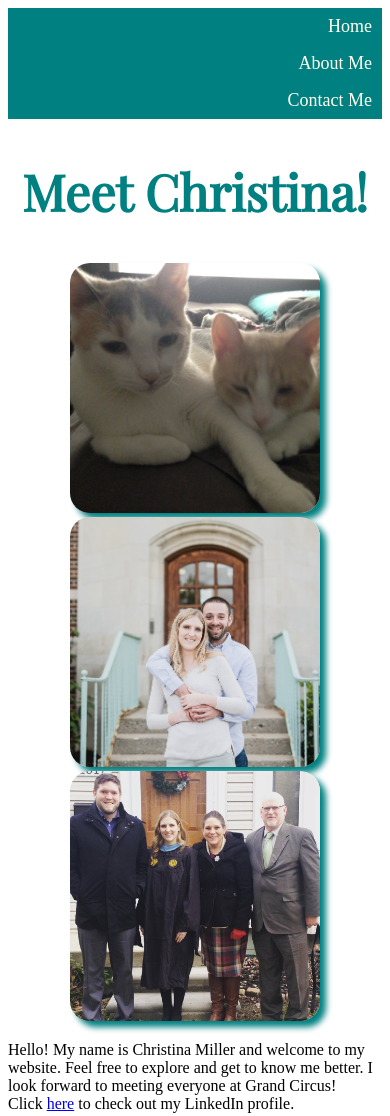
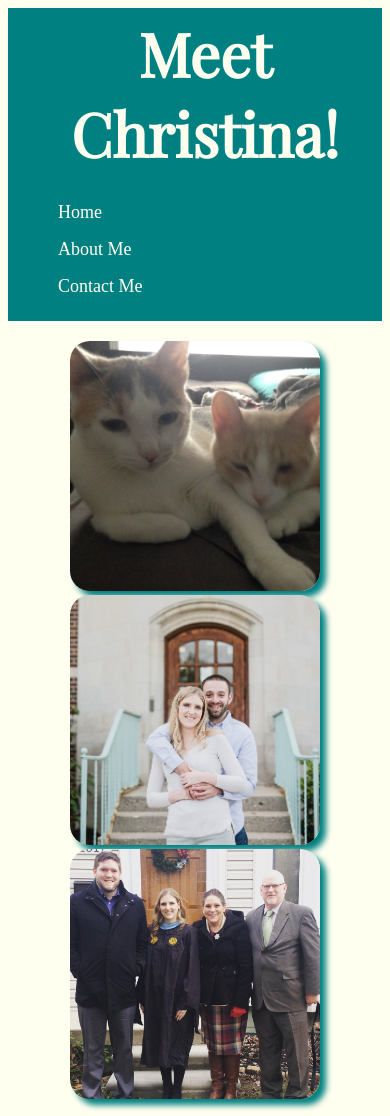
Before and after one commit to cmmiller406/miller-portfolio, a plain HTML site: page index.html in a window 390 px wide. Shown: the top 1116 px of the page. Drawn offline with nearby package versions, Linux system fonts and the light colour scheme; a web font is replaced by a local one.

Commit message:
final draft

```diff
--- a/index.html
+++ b/index.html
@@ -5,15 +5,24 @@
 		<link href="https://fonts.googleapis.com/css?family=Playfair+Display|Sumana" rel="stylesheet">
 		<meta name="viewport" content="width=device-width, initial-scale=1.0">
 		<meta charset= "utf-8">
+   <header>
 		<title> Meet Christina! </title>
-  </head>
-  <div class="topnav">
-	<a class="active" href="index.html"> Home </a>
-	<a href="about.html"> About Me </a>
-	<a href="contact.html"> Contact Me </a>
-  </div>
+		<nav class="navbar">
+			<h1 class= "greeting"> Meet Christina! </h1>
+			<ul class="main-nav"
+				<li>
+					<a class="nav-links" href="index.html"> Home </a>
+				</li>
+				<li>
+					<a class="nav-links" a href="about.html"> About Me </a>
+				</li>
+				<li>
+					<a class="nav-links" a href="contact.html"> Contact Me </a>
+				</li>
+			</ul>
+		</nav>
+	</header>
 	<body>
-	<h1> Meet Christina! </h1>
 		<div class="images-container">
 			<div class= "cats">
 				<img src="images/IMG_2413.jpg" alt="My Two Cats">
@@ -25,6 +34,6 @@
 				<img src="images/mygraduation.jpg" alt="Graduation Photo">
 			</div>
 		</div>
-	<p> Hello! My name is Christina Miller and welcome to my website. Feel free to explore and get to know me better. I look forward to meeting everyone at Grand Circus! <br> Click <a href="http://www.linkedin.com/in/christina-miller-234052168"> here</a> to check out my LinkedIn profile.</p>
+		<p> Hello! My name is Christina Miller and welcome to my website. Feel free to explore and get to know me better. I look forward to meeting everyone at Grand Circus! <br> Click <a href="http://www.linkedin.com/in/christina-miller-234052168" id="profile"> here</a> to check out my LinkedIn profile.</p>
 	</body>
 </html>
--- a/stylesheet.css
+++ b/stylesheet.css
@@ -1,4 +1,10 @@
 @charset "UTF-8"
+
+* {
+	box-sizing: border-box;
+	padding: 0;
+	margin: 0;
+}
 
 body {
 	background-color: ivory;
@@ -11,6 +17,7 @@ h1 {
 	font-family: 'Playfair Display', serif;
 	padding: 5px;
 }
+
 h2 {
 	color: ivory;
 	background-color: teal;
@@ -32,18 +39,53 @@ p, li {
 	font-family: 'Sumana', serif;
 }
 
-.topnav {
+.navbar {
 	background-color: teal;
-	overflow: hidden;
 	display: flex;
 	justify-content: flex-end;
-	flex-wrap: wrap;
+}
+
+.main-nav {
+	list-style-type: none;
+	margin-right: 30px;
+	display: flex;
+	flex-direction: row;
+}
+
+.main-nav li {
+	text-align: center;
+	margin: 0;
+}
+
+.greeting {
+	color: ivory;
+	display: inline-block;
+	font-size: 60px;
+	margin-top: 0px;
+	margin-left: 20px;
+	margin-bottom: 0px;
+	align-text: center;
+}
+
+.nav-links:hover {
+	background-color: ivory;
+	color: teal;
+}
+
+.nav-links {
+	float: right;
+	color: ivory;
+	text-align: right;
+	padding: 8px 10px;
+	text-decoration: none;
+	font-family: 'Sumana', serif;
+	font-size: 18px;
 }
 
 .images-container {
 	display: flex;
 	justify-content: space-around;
-	flex-wrap: wrap;
+	padding: 20px;
 }
 
 form {
@@ -76,19 +118,9 @@ textarea {
 	height: 5em;
 }
 
-.topnav a{
-	float: right;
-	color: ivory;
-	text-align: right;
-	padding: 8px 10px;
-	text-decoration: none;
-	font-family: 'Sumana', serif;
-	font-size: 18px;
-}
-
-a:hover {
+#profile:hover {
 	background-color: ivory;
-	color: black;
+	color: teal;
 }
 
 input[type=text], textarea{
@@ -99,11 +131,33 @@ input[type=text], textarea{
 }
 
 @media screen and (max-width: 768px) {
-	main {
+	.navbar {
 		flex-direction: column;
+		justify-content: flex-start;
+		align-items: flex-start;
 	}
-	.topnav {
+
+	.nav-links {
 		flex-direction: column;
-		justify-content: left;
+		justify-content: flex-start;
+		align-items: flex-start;
 	}
-}
+
+	.greeting {
+		flex-direction: column;
+		justify-content: center;
+		align-items: center;
+	}
+
+	.main-nav {
+		flex-direction: column;
+		justify-content: flex-start;
+		align-items: flex-start;
+	}
+
+	.images-container {
+		flex-direction: column;
+		justify-content: space-around;
+		flex-wrap: wrap;
+		align-items: center;
+	}
```
Also changed, not shown: about.html (+17 -7 lines), contact.html (+17 -7 lines). Lines whose indentation alone changed are shown as unchanged.
